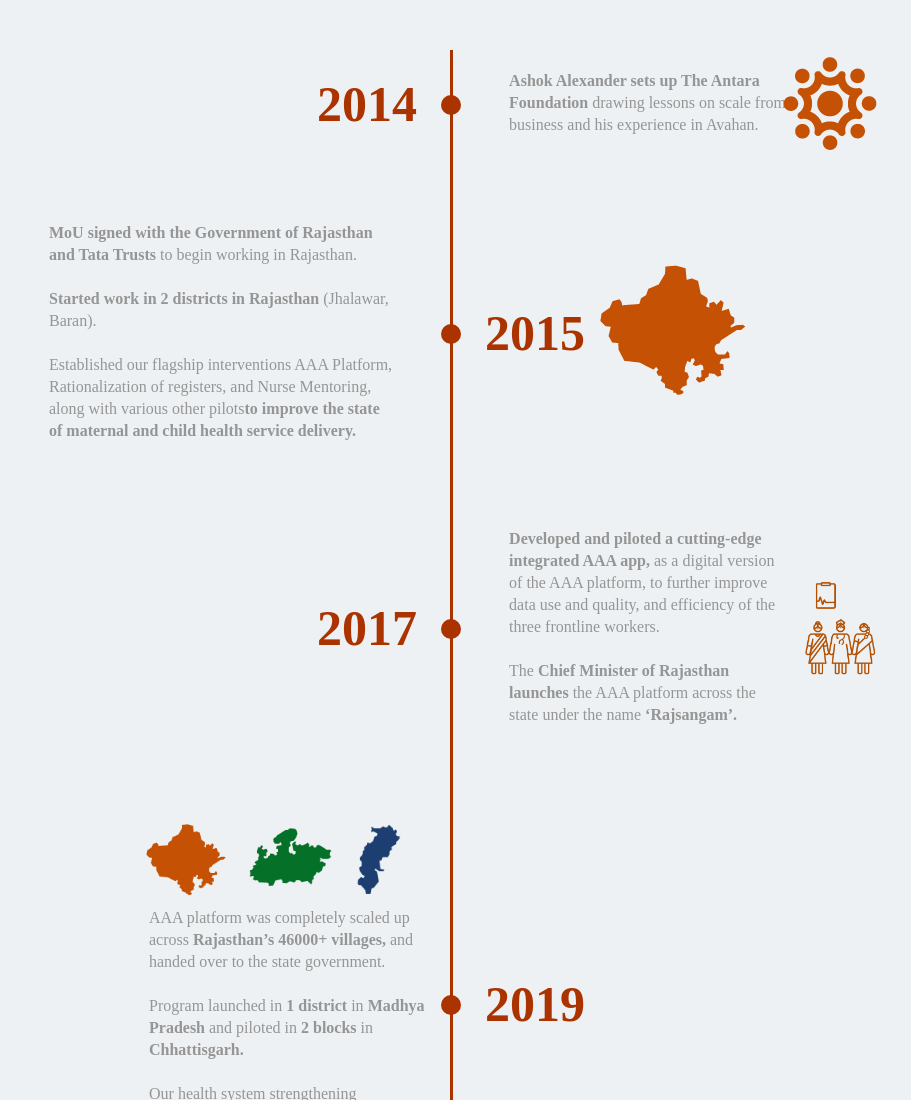
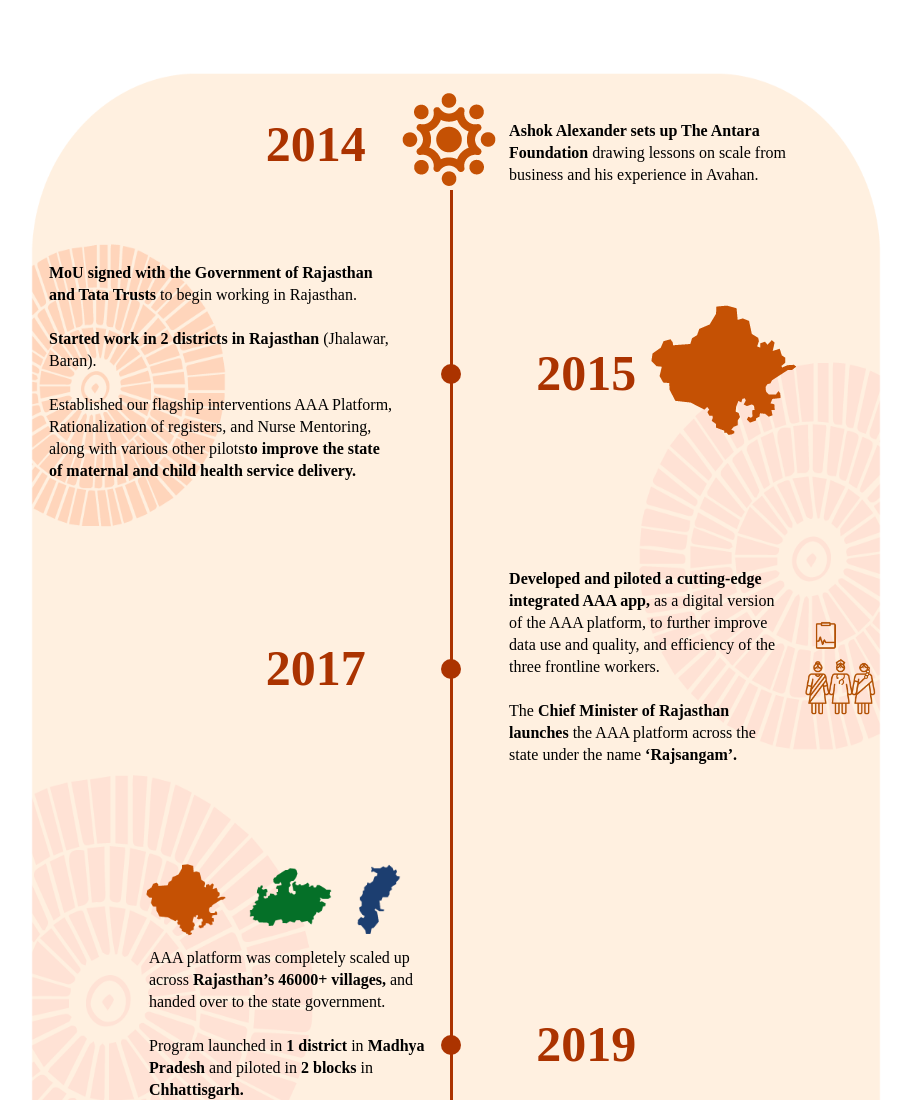
Before and after one commit to pankaj6068/simple, a plain HTML site: page index.html in a window 1280 px wide. Shown: the top 1100 px of the page, without its empty margins (189-1100 px from the left). Drawn offline with Linux system fonts and the light colour scheme.

Commit message:
Update index.html

```diff
--- a/index.html
+++ b/index.html
@@ -13,16 +13,15 @@
      <!-- Optional JavaScript -->
      <ul class="timeline">
 
-      <li class="event">
+      <li class="event" style="margin-top:20px;">
 
         <div class="event-date">2014</div>
         <div class="event-desc has-image">
-        <img src="img/2.png" />
 
-          <strong> Ashok Alexander sets up The
+         <span class="top_space"> <strong> Ashok Alexander sets up The
             Antara Foundation</strong> drawing
             lessons on scale from business
-            and his experience in Avahan.
+            and his experience in Avahan.</span>
 
 
           </div>
@@ -189,11 +188,6 @@
 
 
  <style>
-body {
-	 background: #eef1f3;
-	 /* font: 400 18px Arial, sans-serif; */
-	 color: #959595;
-}
  body * {
 	 box-sizing: border-box;
 }
@@ -201,12 +195,15 @@ body {
 	 position: relative;
 	 max-width: 900px;
 	 margin: 50px auto 0;
-	 padding: 0 24px 50px;
+	 padding: 20px 24px 50px;
+   background-image: url(img/12.png);
+   background-repeat: no-repeat;
+   background-size:900px 2360px;
 }
  .timeline:before {
 	 content: '';
 	 position: absolute;
-	 top: 0;
+	 top: 140px;
 	 left: 0;
 	 right: 0;
 	 width: 3px;
@@ -223,7 +220,7 @@ body {
 	 position: absolute;
 	 top: 50%;
 	 right: 0;
-	 width: 46%;
+	 width: 40%;
 	 margin-top: -28px;
 	 font-size: 50px;
 	 font-weight: 700;
@@ -300,10 +297,28 @@ body {
 	 border-radius: 50%;
 }
 
+/* .event:first-child .event-desc{
+    margin-top: 65px;
+  } */
+.top_space{
+  position:relative;
+  top:10px;
+}
 .event:nth-last-child(1):before {
 		 display: none;
 	}
 
+  .event:first-child:before{
+/* background:red; */
+background:none;
+background-image: url("img/2.png");
+    background-repeat: no-repeat;
+border-radius:0;
+top:10px;
+width:100px;
+height:100px;
+/* width */
+  }
  @media all and (max-width: 900px) {
 	 .timeline {
 		 padding-right: 32px;
@@ -343,6 +358,8 @@ body {
 	 .event .event-desc:after {
 		 display: none;
 	}
+
+
 	 .event:nth-child(odd) .event-date {
 		 text-align: left;
 	}
```
